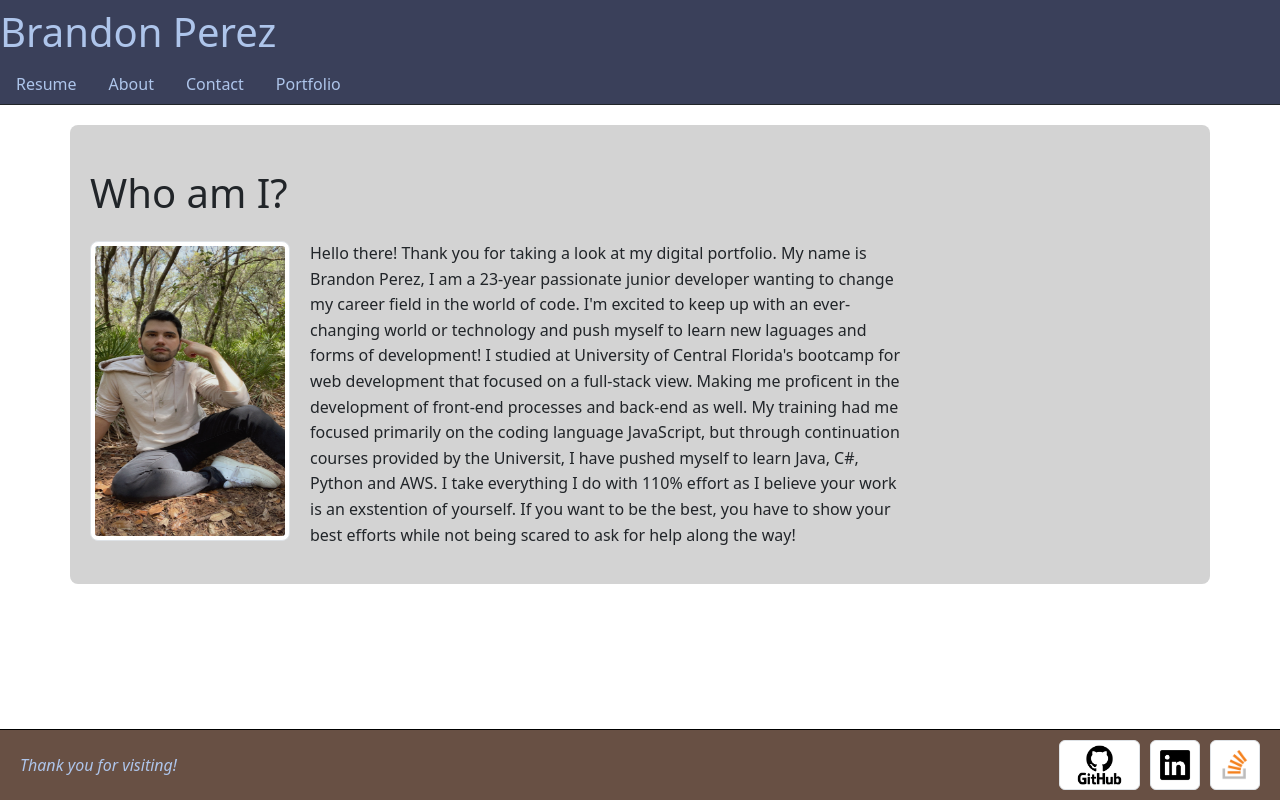
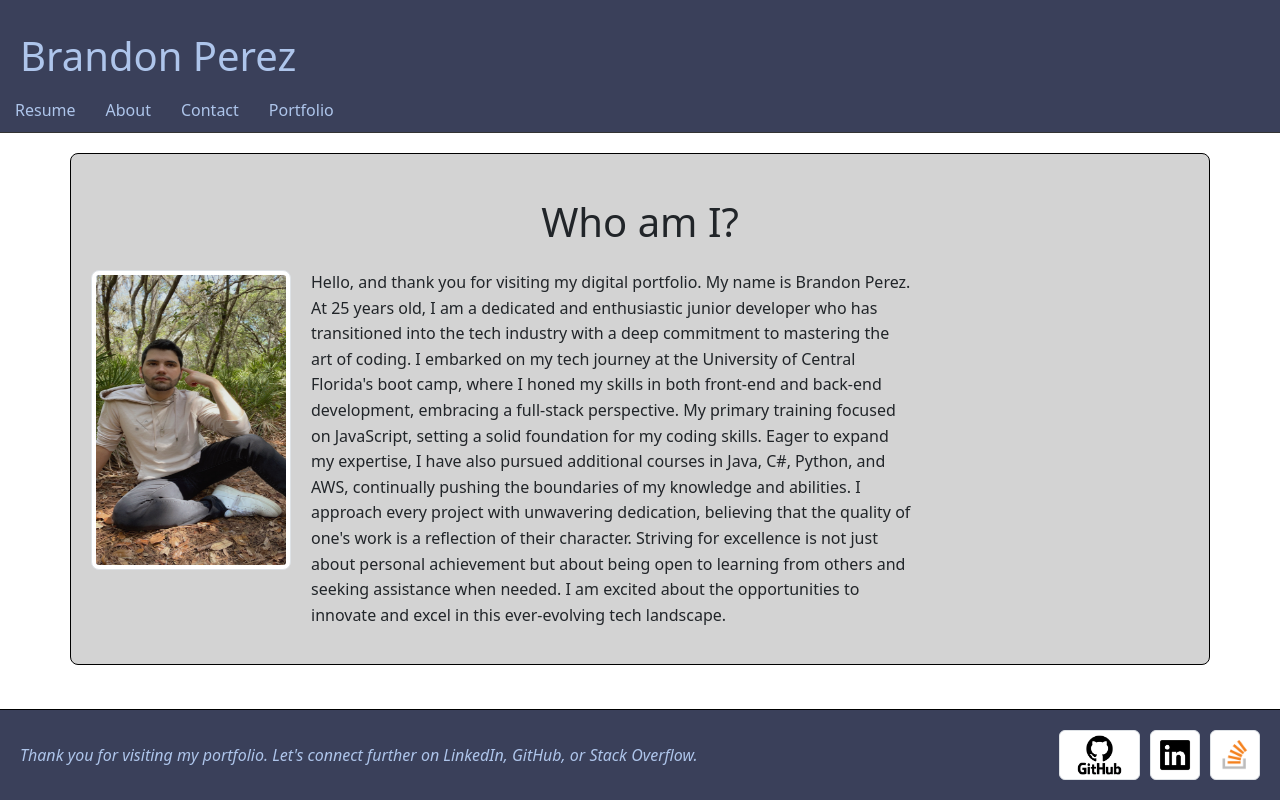
Before and after one commit to Brandon-perez19/React-Portfolio, a React (Create React App) app in the folder client/: page / in a window 1280 px wide. Built offline with nearby package versions, Linux system fonts and the light colour scheme; the HTML template or start-up script is replaced by a standard one.

Commit message:
updated about me and resume text. Minor adjustments to color scheme as well as addition of Header css file to clean up html inline syling.

```diff
--- a/client/src/components/Footer/index.js
+++ b/client/src/components/Footer/index.js
@@ -8,7 +8,7 @@ function Footer() {
     return (
         <footer className='footer'>
             <div className="footer-content">
-                <p className="footer-text"> Thank you for visiting! </p>
+                <p className="footer-text"> Thank you for visiting my portfolio. Let's connect further on LinkedIn, GitHub, or Stack Overflow.</p>
                 <div className="footer-icons">
                     <a href="https://github.com/Brandon-perez19"><img src={githubPng} className="img-thumbnail footer-icon" alt="Github"></img></a>
                     <a href="https://www.linkedin.com/in/brandon-perez-9274911b5/"><img src={linkedin} className="img-thumbnail footer-icon" alt='LinkedIn'></img></a>
--- a/client/src/components/Header/index.js
+++ b/client/src/components/Header/index.js
@@ -1,26 +1,27 @@
 import React from "react";
 import { Link } from 'react-router-dom'
+import '../../styles/header.css'
 
 function Header() {
     return (
-        <header className="border-bottom border-dark" style={{backgroundColor: "#3a405a"}}>
+        <header className="header">
             <div>
                 <Link to='/' className="text-decoration-none ">
-                    <h1 className="pt-2" style={{color: "#aec5eb"}}>
+                    <h1 className="header-title">
                     Brandon Perez
                     </h1>
                 </Link>
                 <ul className="nav">
-                    <Link to='/resume' style={{color: "#aec5eb"}} className="nav-item nav-link">
+                    <Link to='/resume'className="nav-item">
                         Resume
                     </Link>
-                    <Link to='/about' style={{color: "#aec5eb"}} className="nav-item nav-link">
+                    <Link to='/about' className="nav-item">
                         About
                     </Link>
-                    <Link to='/contact' style={{color: "#aec5eb"}} className="nav-item nav-link">
+                    <Link to='/contact' className="nav-item">
                         Contact
                     </Link>
-                    <Link to='/portfolio' style={{color: "#aec5eb"}} className="nav-item nav-link">
+                    <Link to='/portfolio' className="nav-item">
                         Portfolio
                     </Link>
                 </ul>
--- a/client/src/pages/About.js
+++ b/client/src/pages/About.js
@@ -9,7 +9,13 @@ function About() {
             <div className='about-content mt-4'>
                 <img className="img-thumbnail profile-photo" src={photo} alt='Brandon Perez'></img>
                 <p className='about-text'>
-                    Hello there! Thank you for taking a look at my digital portfolio. My name is Brandon Perez, I am a 23-year passionate junior developer wanting to change my career field in the world of code. I'm excited to keep up with an ever-changing world or technology and push myself to learn new laguages and forms of development! I studied at University of Central Florida's bootcamp for web development that focused on a full-stack view. Making me proficent in the development of front-end processes and back-end as well. My training had me focused primarily on the coding language JavaScript, but through continuation courses provided by the Universit, I have pushed myself to learn Java, C#, Python and AWS. I take everything I do with 110% effort as I believe your work is an exstention of yourself. If you want to be the best, you have to show your best efforts while not being scared to ask for help along the way!
+                Hello, and thank you for visiting my digital portfolio. My name is Brandon Perez. At 25 years old, I am a dedicated and enthusiastic junior developer who has transitioned into the tech industry with a deep commitment to mastering the art of coding.
+
+I embarked on my tech journey at the University of Central Florida's boot camp, where I honed my skills in both front-end and back-end development, embracing a full-stack perspective. My primary training focused on JavaScript, setting a solid foundation for my coding skills. Eager to expand my expertise, I have also pursued additional courses in Java, C#, Python, and AWS, continually pushing the boundaries of my knowledge and abilities.
+
+I approach every project with unwavering dedication, believing that the quality of one's work is a reflection of their character. Striving for excellence is not just about personal achievement but about being open to learning from others and seeking assistance when needed. I am excited about the opportunities to innovate and excel in this ever-evolving tech landscape.
+
+
                 </p>
             </div>
         </div>
--- a/client/src/pages/Resume.js
+++ b/client/src/pages/Resume.js
@@ -5,25 +5,28 @@ function Resume() {
         <div className='container viewer'>
             <h2 className="mt-4"> Professional Skills </h2>
             <div className='download-resume my-4'>
-                <h4>Click <a href={resume} className="link-light" download>here</a> to download my resume!</h4>
+                <h4>Click <a href={resume} className="link" download>here</a> to download my resume!</h4>
             </div>
             <section>
                     <ul className='skills-list list-unstyled'>
-                        <li> Database integration</li>
+
+                        <li> JavaScript</li>
+                        <li> BootStrap</li>
+                        <li> Node.js</li>
+                        <li> Express.js</li>
+                        <li> Html</li>
+                        <li>CSS</li>
+                        <li> RESTful API</li>
+                        <li> React</li>
+                        <li> Teamwork </li>
+                        <li> Adaptability </li>
                         <li> MongoDB</li>
                         <li> SQL</li>
-                        <li> Node.js</li>
-                        <li> Express.js</li>
-                        <li> Html, CSS </li>
-                        <li> JavaScript</li>
-                        <li> BootStrap</li>
-                        <li> RESTful API</li>
-                        <li> React</li>
+                        <li> Database integration</li>
                         <li> Analytical thinking</li>
                         <li> Resolving technical issues</li>
                         <li> Communication skills</li>
-                        <li> Teamwork </li>
-                        <li> Adaptability </li>
+
                     </ul>
             </section>
         </div>
--- a/client/src/styles/footer.css
+++ b/client/src/styles/footer.css
@@ -1,9 +1,10 @@
 .footer {
-    background-color: #685044;
+    background-color: #3a405a;
+    color: #aec5eb;
     border-top: 1px solid #000;
     position: relative;
     width: 100%;
-    padding: 10px 0;
+    padding: 20px 0;
 }
 
 .footer-content {
--- /dev/null
+++ b/client/src/styles/header.css
@@ -0,0 +1,28 @@
+.header {
+    background-color: #3a405a;  /* Dark Slate Blue */
+    border-bottom: 1px solid #333;  /* Adds a subtle border */
+}
+
+.header-title {
+    padding-top: 2rem;
+    color: #aec5eb;  /* Soft Light Blue */
+    margin-left: 20px;  /* Optional spacing */
+}
+
+.nav {
+    display: flex;
+    list-style: none;  /* Removes default list styling */
+    padding: 0;
+}
+
+.nav-item {
+    padding: 10px 15px;
+    color: #aec5eb;  /* Soft Light Blue */
+    text-decoration: none;  /* Removes underline */
+}
+
+.nav-item:hover, .nav-item:focus {
+    background-color: #007BFF;  /* Deep Sky Blue for hover */
+    color: #ffffff;  /* White text on hover */
+    border-radius: 5px;  /* Optional rounded corners on hover */
+}
--- a/client/src/styles/portfolio.css
+++ b/client/src/styles/portfolio.css
@@ -2,12 +2,15 @@
     background-color: lightgrey;
     padding: 20px;
     border-radius: 8px;
+    height: auto;
+    text-align: center;
 }
 
 .card {
     border: 1px solid #ccc;
     border-radius: 8px;
     overflow: hidden;
+    border: 1px solid black;
 }
 
 .card-img-top {
@@ -19,6 +22,7 @@
     display: flex;
     flex-direction: column;
     align-items: center;
+    border-top: 1px solid black;
 }
 
 .card-title {
--- a/client/src/styles/resume.css
+++ b/client/src/styles/resume.css
@@ -2,6 +2,7 @@
     background-color: lightgrey;
     padding: 20px;
     border-radius: 8px;
+    border: 1px solid black;
 }
 
 .skills-list {
@@ -13,3 +14,7 @@
 .skills-list li {
     flex: 1 1 calc(25% - 10px);
 }
+
+.link {
+    color: #3a405a;
+}
```
Also changed, not shown: client/src/styles/index.css (+6 -1 lines).
